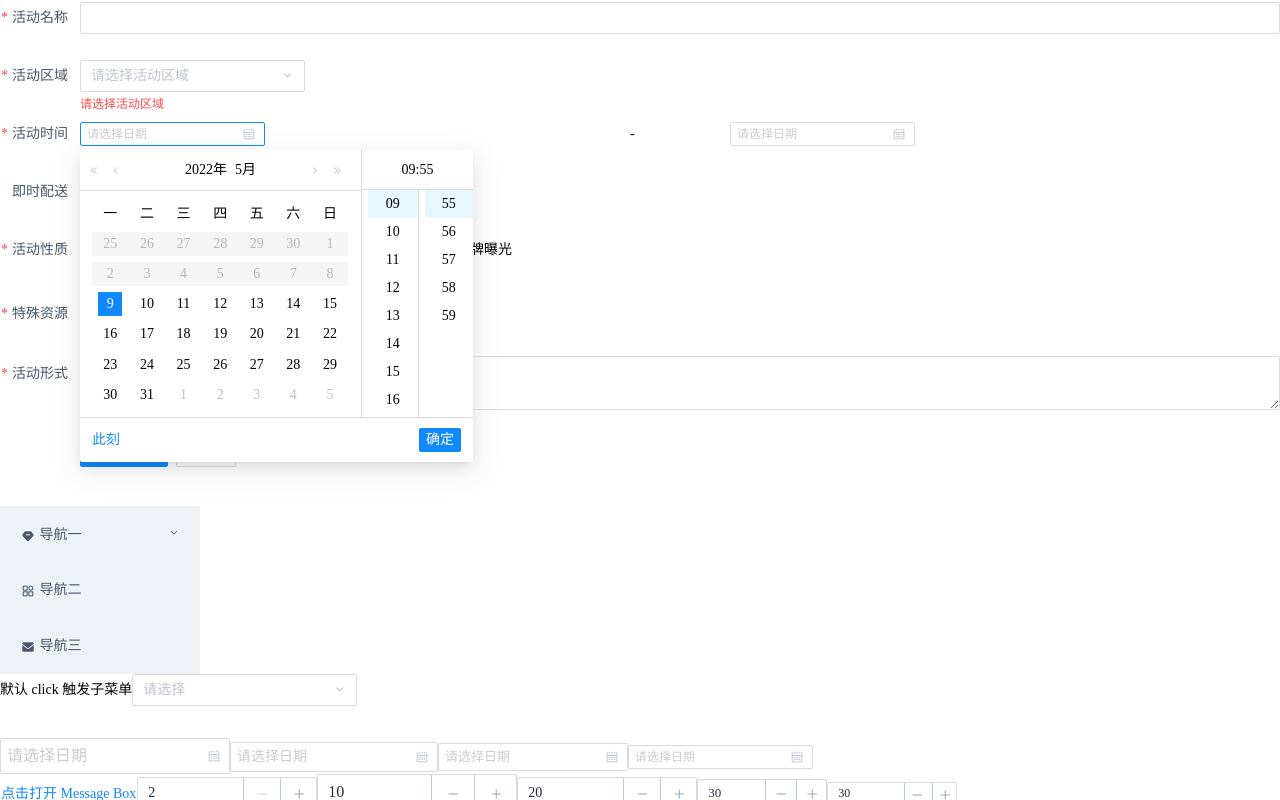
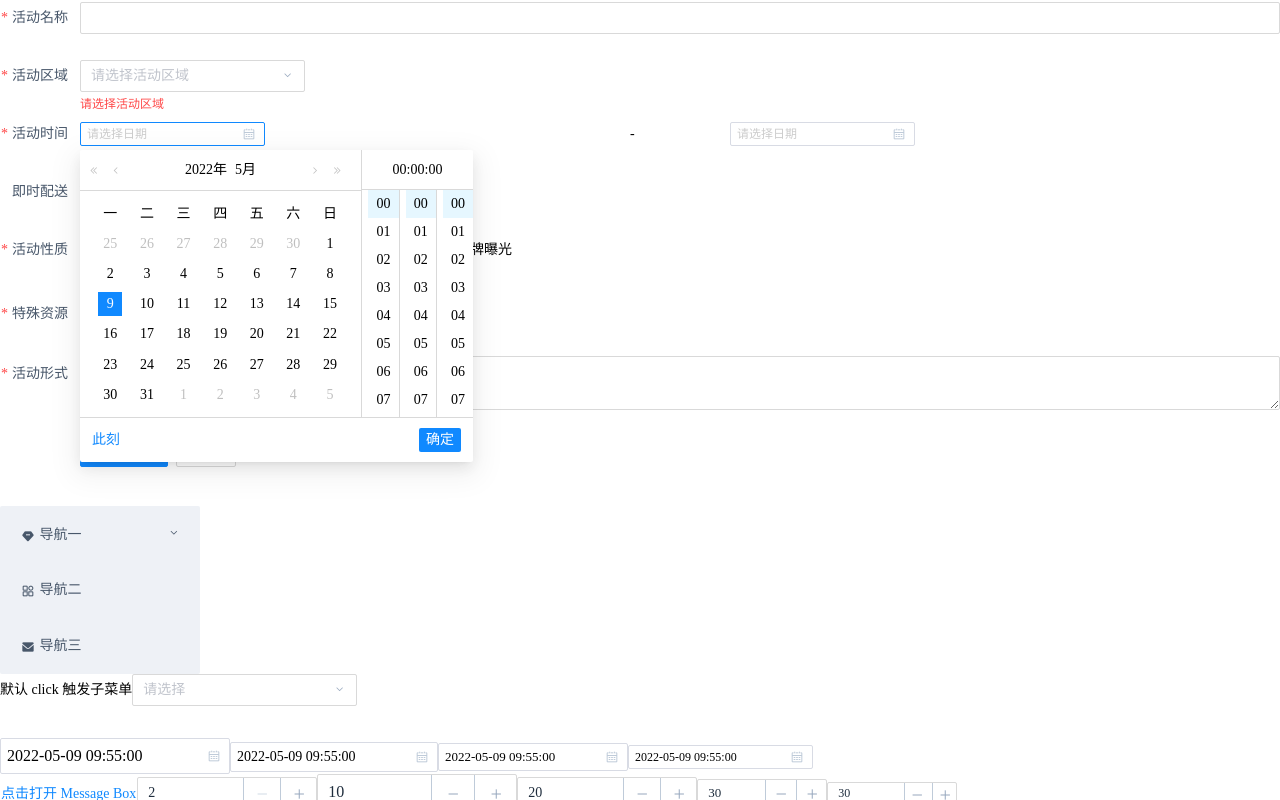
Before and after one commit to hanbingxu82/tinkerbell-ui-react, a React (Create React App) app: page / in a window 1280 px wide. Both pictures are taken after a click on the element 172 px from the left and 134 px from the top of the page. Shown: the top 800 px of the page. Built offline with nearby package versions, Linux system fonts and the light colour scheme.

Commit message:
fix:调整 DaysPicker 日期时间选择器组件

```diff
--- a/src/App.tsx
+++ b/src/App.tsx
@@ -1,7 +1,7 @@
 /*
  * @Author: your name
  * @Date: 2022-03-28 11:17:51
- * @LastEditTime: 2022-05-30 13:21:12
+ * @LastEditTime: 2022-05-30 17:51:12
  * @LastEditors: 韩旭小天才 905583741@qq.com
  * @Description: 打开koroFileHeader查看配置 进行设置: https://github.com/OBKoro1/koro1FileHeader/wiki/%E9%85%8D%E7%BD%AE
  * @FilePath: /tinkerbell-ui-react/src/App.tsx
@@ -592,7 +592,7 @@ const App = (props: any) => {
                   type='dateTime'
                   defaultValue=''
                   value={form.date1}
-                  limit
+
                   onChange={(val: any) => {
                     onChange('date1',val)
                   }}
@@ -609,7 +609,7 @@ const App = (props: any) => {
                   type='dateTime'
                   defaultValue=''
                   value={form.date2}
-                  limit
+
                   onChange={(val: any) => {
                     onChange('date2',val)
                   }}
--- a/src/packages/DaysPicker/index.tsx
+++ b/src/packages/DaysPicker/index.tsx
@@ -1,24 +1,25 @@
 /*
  * @Author: your name
  * @Date: 2022-04-24 10:11:24
- * @LastEditTime: 2022-05-24 16:48:14
+ * @LastEditTime: 2022-05-30 18:16:10
  * @LastEditors: 韩旭小天才 905583741@qq.com
  * @Description: 打开koroFileHeader查看配置 进行设置: https://github.com/OBKoro1/koro1FileHeader/wiki/%E9%85%8D%E7%BD%AE
  * @FilePath: /tinkerbell-ui-react/src/packages/DaysPicker/index.tsx
  */
 // eslint-disable-next-line
-import React, { useState, useEffect, useRef } from 'react'
+import React, { useState, useEffect, useRef ,useContext} from 'react'
 import './index.scss'
-import { getNewParams, DatePickerProps } from './interface'
+import { getNewParams, DatePickerProps,getYMDHMS } from './interface'
 import { listenForOutsideClicks } from '../Select/somewhere'
 import HourPage from './time/hour'
 import MinutePage from './time/minute'
-// import SecondPage from './time/second';
+import SecondPage from './time/second';
 import DayPage from './date/day'
 import MonthPage from './date/month'
 import YearPage from './date/year'
 import { ListItem as TimeItemT } from './time/interface'
 import { dayItem, monthItem } from './date/interface'
+import { FormItemContext } from '../Form/FormItem'
 
 let initNewParam = getNewParams('')
 const DatePicker = (props: DatePickerProps) => {
@@ -39,7 +40,7 @@ const DatePicker = (props: DatePickerProps) => {
   const [day, setDay] = useState(initNewParam.day)
   const [hour, setHour] = useState(initNewParam.hour)
   const [minute, setMinute] = useState(initNewParam.minute)
-  // const [, setSecond] = useState(0)
+  const [second, setSecond] = useState(0)
   // 最终值 initNewParam.value 默认值给空字符串
   const [, setInputValue] = useState('')
   // label
@@ -48,7 +49,7 @@ const DatePicker = (props: DatePickerProps) => {
   const [, setDayLabel] = useState(initNewParam.dayLabel)
   const [hourLabel, setHourLabel] = useState(initNewParam.hourLabel)
   const [minuteLabel, setMinuteLabel] = useState(initNewParam.minuteLabel)
-  // const [, setSecondLabel] = useState('00')
+  const [secondLabel, setSecondLabel] = useState('00')
   // visible
   const [plate, setPlate] = useState(3) // 板块状态 1:年，2：月，3：日
   const [visible, setVisible] = useState(false)
@@ -61,10 +62,13 @@ const DatePicker = (props: DatePickerProps) => {
   // ref
   const monthRef = useRef()
   const yearRef = useRef()
+
+  const FormParent: any = useContext(FormItemContext)
   // 强制更新视图方法 start
   // const [, updateState] = useState<any>()
   // const forceUpdate = useCallback(() => updateState({}), [])
   // 强制更新视图方法 end
+
 
   // change 板块变化
   function plateChange(value: number) {
@@ -117,11 +121,10 @@ const DatePicker = (props: DatePickerProps) => {
     setMinuteLabel(params.label)
   }
   // change 秒
-  // function secondChange(params: TimeItemT) {
-  //   setSecond(params.value)
-  //   setSecondLabel(params.label)
-  // }
-  // console.log(secondChange)
+  function secondChange(params: TimeItemT) {
+    setSecond(params.value)
+    setSecondLabel(params.label)
+  }
   // fn 定位当前时间
   function setNewTime(time: string) {
     setYear(getNewParams(time).year)
@@ -129,11 +132,13 @@ const DatePicker = (props: DatePickerProps) => {
     setDay(getNewParams(time).day)
     setHour(getNewParams(time).hour)
     setMinute(getNewParams(time).minute)
+    setSecond(getNewParams(time).second)
     setYearLabel(getNewParams(time).yearLabel)
     setMonthLabel(getNewParams(time).monthLabel)
     setDayLabel(getNewParams(time).dayLabel)
     setHourLabel(getNewParams(time).hourLabel)
     setMinuteLabel(getNewParams(time).minuteLabel)
+    setSecondLabel(getNewParams(time).secondLabel)
   }
   // fn 定位时间是否过期需要刷新
   function checkTimeOut() {
@@ -147,20 +152,25 @@ const DatePicker = (props: DatePickerProps) => {
     if (initComponent.current) return
     let newMonth = month < 10 ? '0' + month : month
     let newDay = day < 10 ? `0${day}` : `${day}`
+    console.log(`${year}-${newMonth}-${newDay} ${hourLabel}:${minuteLabel}:${secondLabel}`)
     if (type === 'date') {
       setInputValue(`${year}-${newMonth}-${newDay}`)
-      onChange(`${year}-${newMonth}-${newDay}`)
+      onChange && onChange(`${year}-${newMonth}-${newDay}`)
+      FormParent && FormParent.onFieldChange()
     } else if (type === 'time') {
-      setInputValue(`${hourLabel}:${minuteLabel}`)
-      onChange(`${hourLabel}:${minuteLabel}`)
+      setInputValue(`${hourLabel}:${minuteLabel}:${secondLabel}`)
+      onChange && onChange(`${hourLabel}:${minuteLabel}:${secondLabel}`)
+      FormParent && FormParent.onFieldChange()
     } else if (type === 'dateTime') {
-      setInputValue(`${year}-${newMonth}-${newDay} ${hourLabel}:${minuteLabel}`)
-      onChange(`${year}-${newMonth}-${newDay} ${hourLabel}:${minuteLabel}`)
+      setInputValue(`${year}-${newMonth}-${newDay} ${hourLabel}:${minuteLabel}:${secondLabel}`)
+      onChange && onChange(`${year}-${newMonth}-${newDay} ${hourLabel}:${minuteLabel}:${secondLabel}`)
+      FormParent && FormParent.onFieldChange()
     } else {
       setInputValue(`${year}-${newMonth}-${newDay}`)
-      onChange(`${year}-${newMonth}-${newDay}`)
+      onChange && onChange(`${year}-${newMonth}-${newDay}`)
+      FormParent && FormParent.onFieldChange()
     }
-  }, [year, month, day, hour, minute]) // eslint-disable-line
+  }, [year, month, day, hour, minute,second]) // eslint-disable-line
 
   // 默认值设置
   // useEffect(() => {
@@ -169,12 +179,17 @@ const DatePicker = (props: DatePickerProps) => {
   // }, [value])// eslint-disable-line
   // 每次打开恢复默认状态
   useEffect(() => {
-    initComponent.current = false
+    if (initComponent.current) return
     if (visible) {
-      checkTimeOut()
+      // checkTimeOut()
+      console.log(checkTimeOut)
       setPlate(3) // 恢复默认状态
     }
+    FormParent && FormParent.onFieldChange()
   }, [visible]) // eslint-disable-line
+  useEffect(()=>{
+    initComponent.current = false
+  },[])
   useEffect(
     listenForOutsideClicks(listening, setListening, rootRef, setVisible)
   )
@@ -302,8 +317,7 @@ const DatePicker = (props: DatePickerProps) => {
           {type === 'time' || type === 'dateTime' ? (
             <div className='datepicker-time'>
               <div className='datepicker-time-head'>
-                {hourLabel}:{minuteLabel}
-                {/* :{secondLabel} */}
+                {hourLabel}:{minuteLabel}:{secondLabel}
               </div>
               {/*  */}
               <div className='datepicker-time-session'>
@@ -324,10 +338,10 @@ const DatePicker = (props: DatePickerProps) => {
                   change={minuteChange}
                   limit={limit}
                 />
-                {/* <SecondPage
+                <SecondPage
 							  active={second}
 							  change={secondChange}
-						  /> */}
+						  />
               </div>
             </div>
           ) : null}
@@ -336,7 +350,7 @@ const DatePicker = (props: DatePickerProps) => {
         <div className='datepicker-footer'>
           <span
             onClick={() => {
-              setNewTime('')
+              setNewTime(getYMDHMS(new Date()))
               setVisible(false)
             }}
             className='datepicker-footer-new'
--- a/src/packages/DaysPicker/interface.ts
+++ b/src/packages/DaysPicker/interface.ts
@@ -2,8 +2,8 @@
  * @Description:
  * @Author: 刘强
  * @Date: 2021-12-22 16:11:50
- * @LastEditTime: 2022-04-24 16:13:31
- * @LastEditors: Please set LastEditors
+ * @LastEditTime: 2022-05-30 17:56:51
+ * @LastEditors: 韩旭小天才 905583741@qq.com
  */
 export interface DatePickerProps {
 	placeholder?: string;
@@ -23,12 +23,14 @@ type defaultParam = {
 	day: number;
 	hour: number;
 	minute: number;
+	second:number;
 	//
 	yearLabel: string;
 	monthLabel: string;
 	dayLabel: string;
 	hourLabel: string;
 	minuteLabel: string;
+	secondLabel:string;
 	value: string;
 	timeStamp: number;
 };
@@ -37,26 +39,47 @@ type defaultParam = {
 export function getNewParams(time: string) {
 	//兼容ios,ios浏览器中格式为2016/05/31 08:00
 	time = time.replace(/\-/g, "/");// eslint-disable-line
-	let newDate = time !== '' ? new Date(time) : new Date();
+	let newDate = time !== '' ? new Date(time) : new Date(`${new Date().getFullYear()}-${new Date().getMonth() + 1}-${new Date().getDate()} 00:00:00`);
+	console.log(newDate,44444)
 	const year: number = newDate.getFullYear();
 	let month: number = newDate.getMonth() + 1;
 	let day: number = newDate.getDate();
 	let hour: number = newDate.getHours();
 	let minute: number = newDate.getMinutes();
+	let second: number = newDate.getSeconds()
 	let defaultParam: defaultParam = {
 		year: year,
 		month: month,
 		day: day,
 		hour: hour,
 		minute: minute,
+		second:second,
 		//
 		yearLabel: year.toString(),
 		monthLabel: month < 10 ? `0${month}` : month.toString(),
 		dayLabel: day < 10 ? `0${day}` : day.toString(),
 		hourLabel: hour < 10 ? `0${hour}` : hour.toString(),
 		minuteLabel: minute < 10 ? `0${minute}` : minute.toString(),
+		secondLabel:second < 10 ? `0${second}` : second.toString(),
 		value: `${year}-${month}-${day} ${hour}:${minute}`,
 		timeStamp: newDate.getTime(),
 	};
 	return defaultParam;
 }
+export function getYMDHMS (timestamp:any) {
+
+　　let time: any  = new Date(timestamp)
+　　let year: number|string  = time.getFullYear()
+　　let month: number|string  = time.getMonth() + 1
+　　let date: number|string  = time.getDate()
+　　let hours: number|string  = time.getHours()
+　　let minute: number|string  = time.getMinutes()
+　　let second: number|string  = time.getSeconds()
+
+　　if (month < 10) { month = '0' + month }
+　　if (date < 10) { date = '0' + date }
+　　if (hours < 10) { hours = '0' + hours }
+　　if (minute < 10) { minute = '0' + minute }
+　　if (second < 10) { second = '0' + second }
+　　return year + '-' + month + '-' + date + ' ' + hours + ':' + minute + ':' + second
+}
--- a/src/packages/DaysPicker/time/hour.tsx
+++ b/src/packages/DaysPicker/time/hour.tsx
@@ -1,13 +1,13 @@
 /*
  * @Author: your name
  * @Date: 2022-04-24 10:11:24
- * @LastEditTime: 2022-04-24 16:23:17
- * @LastEditors: Please set LastEditors
+ * @LastEditTime: 2022-05-30 17:49:28
+ * @LastEditors: 韩旭小天才 905583741@qq.com
  * @Description: 打开koroFileHeader查看配置 进行设置: https://github.com/OBKoro1/koro1FileHeader/wiki/%E9%85%8D%E7%BD%AE
  * @FilePath: /tinkerbell-ui-react/src/packages/DaysPicker/time/hour.tsx
  */
 // eslint-disable-next-line
-import React, { useState, useEffect } from 'react'
+import React, { useState, useEffect, useRef } from 'react'
 import { getTimeList, ListItem, hourProps } from './interface'
 import './index.scss'
 
@@ -16,8 +16,13 @@ const HourPage = (props: hourProps) => {
   const [list, setList] = useState(
     getTimeList(23, year, month, day, active, 0, limit)
   )
+  /**
+   * @description: 是否第一次加载组件
+   * @param {*}
+   * @return {*}
+   */
+  const initComponent = useRef(true)
   function activeChange(params: ListItem) {
-    console.log(params)
     change(params)
   }
   // render List
@@ -41,6 +46,7 @@ const HourPage = (props: hourProps) => {
 
   // 时间变化监听
   useEffect(() => {
+    // if (initComponent.current) return
     let newList = getTimeList(23, year, month, day, active, 0, limit)
     let checkList = newList.filter((item) => {
       return item.value === active
@@ -48,8 +54,13 @@ const HourPage = (props: hourProps) => {
     if (checkList.length < 1 && newList.length > 0) {
       activeChange(newList[0])
     }
+    console.log(newList)
     setList(newList)
   }, [year, month, day, active]) // eslint-disable-line
+
+  useEffect(() => {
+    initComponent.current = false
+  }, [])
 
   return <div className='datepicker-hour'>{renderList()}</div>
 }
--- a/src/packages/DaysPicker/time/minute.tsx
+++ b/src/packages/DaysPicker/time/minute.tsx
@@ -1,13 +1,13 @@
 /*
  * @Author: your name
  * @Date: 2022-04-24 10:11:24
- * @LastEditTime: 2022-04-24 16:23:10
- * @LastEditors: Please set LastEditors
+ * @LastEditTime: 2022-05-30 17:48:07
+ * @LastEditors: 韩旭小天才 905583741@qq.com
  * @Description: 打开koroFileHeader查看配置 进行设置: https://github.com/OBKoro1/koro1FileHeader/wiki/%E9%85%8D%E7%BD%AE
  * @FilePath: /tinkerbell-ui-react/src/packages/DaysPicker/time/minute.tsx
  */
 // eslint-disable-next-line
-import React, { useState, useEffect } from 'react'
+import React, { useState, useEffect ,useRef} from 'react'
 import { getTimeList, ListItem, minuteProps } from './interface'
 import './index.scss'
 
@@ -16,7 +16,12 @@ const MinutePage = (props: minuteProps) => {
   const [list, setList] = useState(
     getTimeList(59, year, month, day, hour, active, limit)
   )
-
+  /**
+   * @description: 是否第一次加载组件
+   * @param {*}
+   * @return {*}
+   */
+  const initComponent = useRef(true)
   function activeChange(params: ListItem) {
     change(params)
   }
@@ -40,6 +45,7 @@ const MinutePage = (props: minuteProps) => {
   }
   // 时间变化监听
   useEffect(() => {
+    if (initComponent.current) return
     let newList = getTimeList(59, year, month, day, hour, active, limit)
     let checkList = newList.filter((item) => {
       return item.value === active
@@ -50,6 +56,10 @@ const MinutePage = (props: minuteProps) => {
     setList(newList)
   }, [year, month, day, hour, active]) // eslint-disable-line
 
+  useEffect(() => {
+    initComponent.current = false
+  }, [])
+
   return <div className='datepicker-minute'>{renderList()}</div>
 }
 export default MinutePage
--- a/src/packages/Select/Select.tsx
+++ b/src/packages/Select/Select.tsx
@@ -1,7 +1,7 @@
 /*
  * @Author: your name
  * @Date: 2022-04-12 15:37:35
- * @LastEditTime: 2022-05-30 13:55:31
+ * @LastEditTime: 2022-05-30 14:36:29
  * @LastEditors: 韩旭小天才 905583741@qq.com
  * @Description: 打开koroFileHeader查看配置 进行设置: https://github.com/OBKoro1/koro1FileHeader/wiki/%E9%85%8D%E7%BD%AE
  * @FilePath: /tinkerbell-ui-react/src/packages/Select/Select.tsx
@@ -145,7 +145,6 @@ const Select: any = React.forwardRef((props: any, _ref: any) => {
   }
   function handleValueChange(isFirst:boolean=true) {
     const { multiple } = props
-    console.log('执行了')
     if (multiple && Array.isArray(value)) {
       setSelected(
         options.reduce((prev: any, curr: any) => {
```
